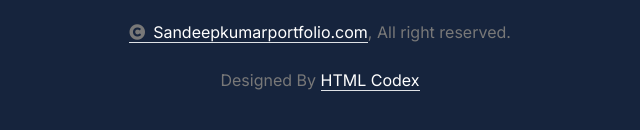
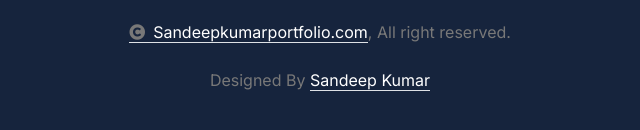
Before and after one commit to Sandeepjawla01/sandeep-s-portfolio, a plain HTML site: page index.html in a window 1280 px wide. Shown: the part 7765-7895 px from the top of the page, 350-990 px from the left. Drawn offline with nearby package versions, Linux system fonts and the light colour scheme; a web font is replaced by a local one.

Commit message:
Index.html

```diff
--- a/index.html
+++ b/index.html
@@ -1165,8 +1165,7 @@
                                 <!--/*** This template is free as long as you keep the below author’s credit link/attribution link/backlink. ***/-->
                                 <!--/*** If you'd like to use the template without the below author’s credit link/attribution link/backlink, ***/-->
                                 <!--/*** you can purchase the Credit Removal License from "https://htmlcodex.com/credit-removal". ***/-->
-                                Designed By <a class="border-bottom text-white" href="https://htmlcodex.com">HTML
-                                    Codex</a>
+                                Designed By <a class="border-bottom text-white" href="#">Sandeep Kumar</a>
                             </div>
                         </div>
                     </div>
```
